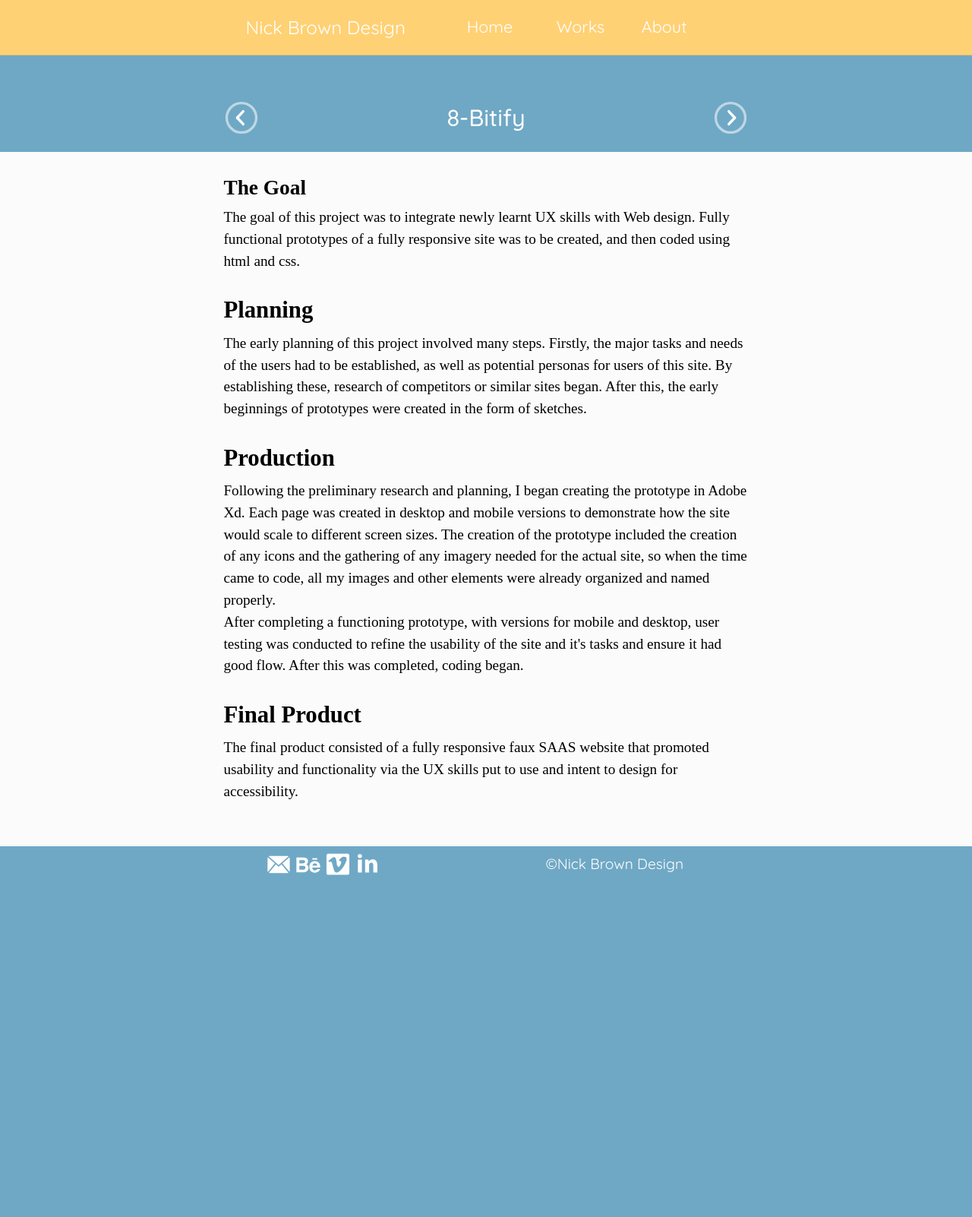
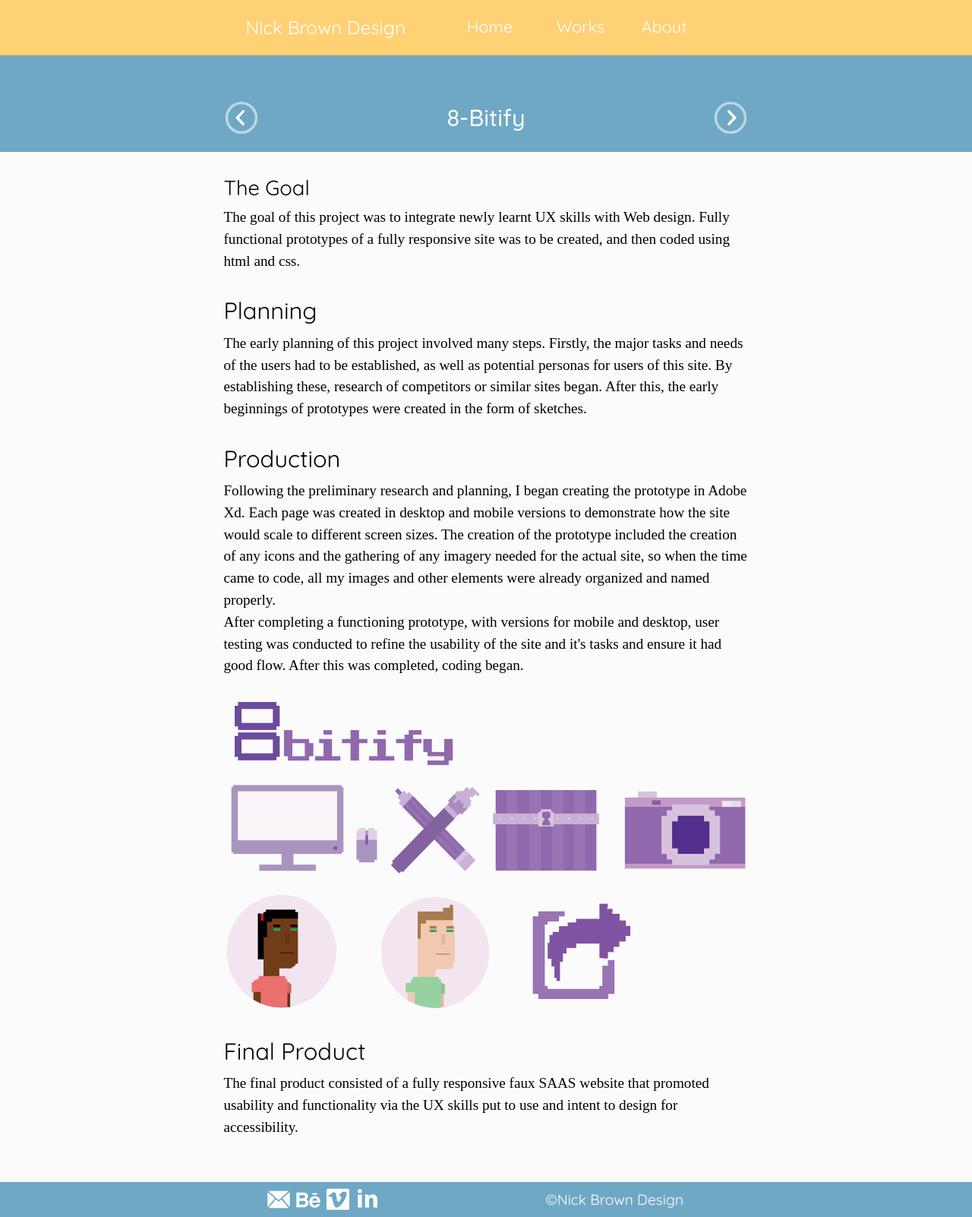
Before and after one commit to nicktgbrown/portfolio-site, a Jekyll site: the page built from case1.html, in a window 1280 px wide. Shown: the whole page at 76% size. Built offline with Jekyll 4.4.1, drawn with Linux system fonts in a browser that asks for light colours; some web fonts are replaced; before the commit the page ends 1161 px from its top, so only the background shows below that.

Commit message:
Add content to first case study

```diff
--- a/case1.html
+++ b/case1.html
@@ -33,9 +33,11 @@ priority: .7
     <p class="kilo push-0">The early planning of this project involved many steps. Firstly, the major tasks and needs of the users had to be established, as well as potential personas for users of this site. By establishing these, research of competitors or similar sites began. After this, the early beginnings of prototypes were created in the form of sketches.</p>
     <h3 class="peta pad-t push-1-4">Production</h3>
     <p class="kilo push-0">Following the preliminary research and planning, I began creating the prototype in Adobe Xd. Each page was created in desktop and mobile versions to demonstrate how the site would scale to different screen sizes. The creation of the prototype included the creation of any icons and the gathering of any imagery needed for the actual site, so when the time came to code, all my images and other elements were already organized and named properly.</p>
-    <p class="kilo push-0">After completing a functioning prototype, with versions for mobile and desktop, user testing was conducted to refine the usability of the site and it's tasks and ensure it had good flow. After this was completed, coding began.</p>
+    <p class="kilo push-1-2">After completing a functioning prototype, with versions for mobile and desktop, user testing was conducted to refine the usability of the site and it's tasks and ensure it had good flow. After this was completed, coding began.</p>
+    <div class="embed embed-golden gutter-2">
+      <img src="images/case-1/8bitify-icons.gif" itemprop="image" class="img-flex embed-item">
+    </div>
     <h3 class="peta pad-t push-1-4">Final Product</h3>
     <p class="kilo">The final product consisted of a fully responsive faux SAAS website that promoted usability and functionality via the UX skills put to use and intent to design for accessibility.</p>
-    <a itemscope itemprop="image" href="" class="img-flex">
   </div>
 </div>
--- a/css/main.css
+++ b/css/main.css
@@ -142,3 +142,12 @@ footer h4 {
 .case {
   background-color: #fbfbfb;
 }
+
+.case h3 {
+  font-family: 'Quicksand', sans-serif;
+  font-weight: 400;
+}
+
+.case p {
+  font-family: 'Quattrocento', serif;
+}
```
Also changed, not shown: images/case-1/8bitify-icons.gif (added), images/case-1/Features mobile.svg (added), images/case-1/Features.svg (added), 2 other files.
